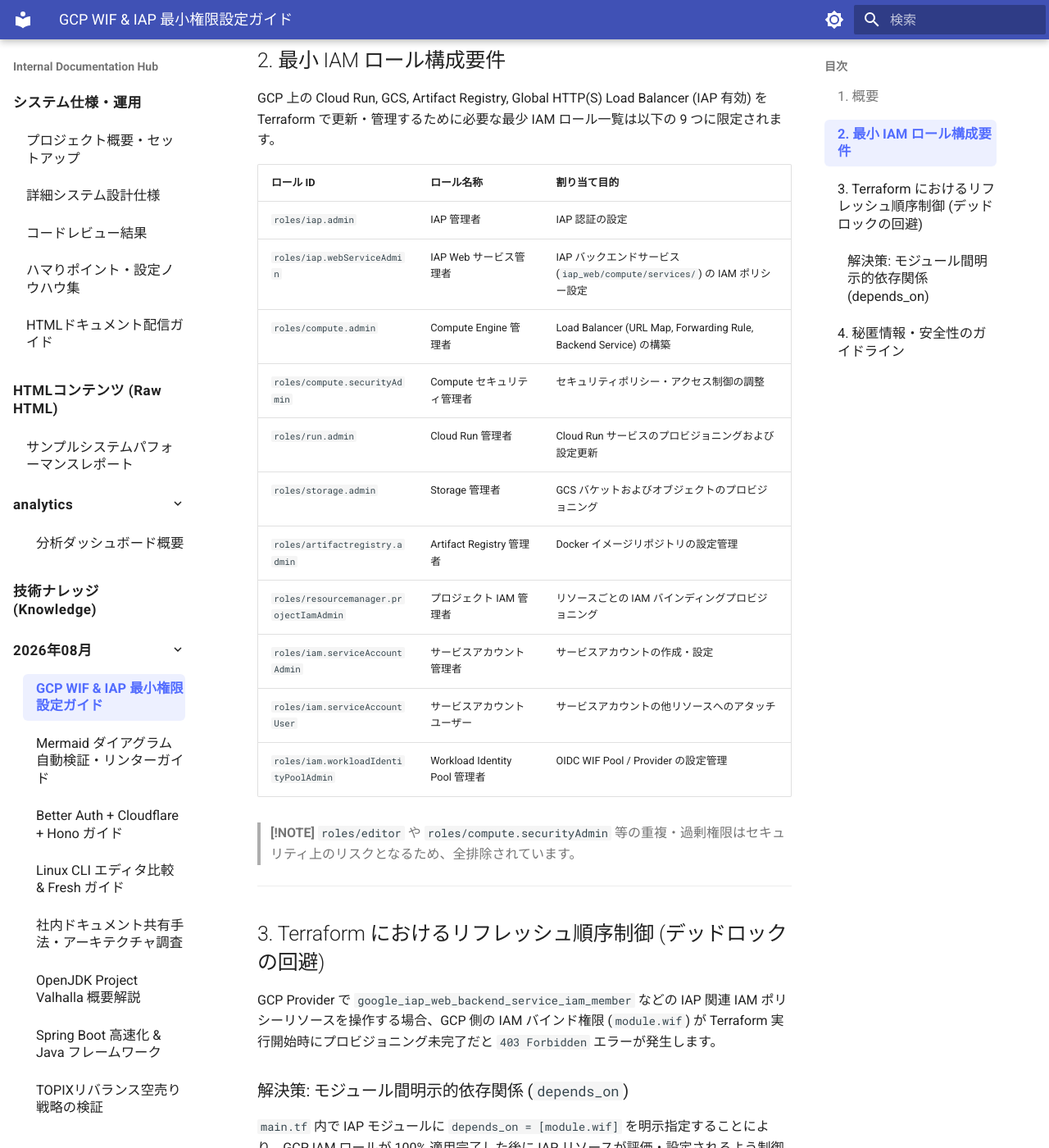
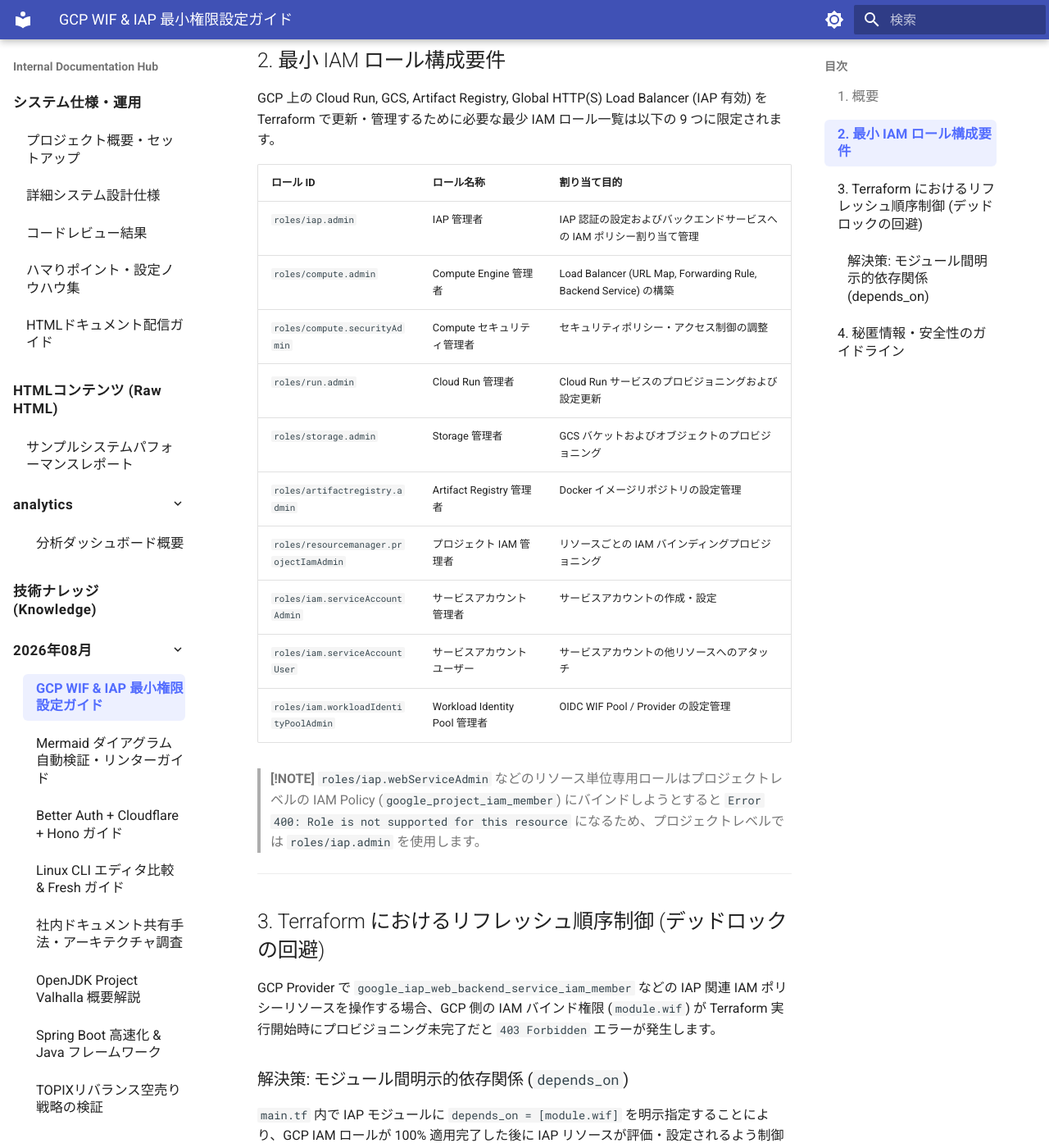
Before and after one commit to oharato/docs-repo, an MkDocs documentation site: the page built from docs/knowledge/2026-08/2026-08-09_gcp_wif_iap_least_privilege_guide.md, in a window 1280 px wide and 1400 px high, scrolled down 426 px. Shown: the whole window at 82% size. Built offline with MkDocs 1.6.1 and Material for MkDocs 9.7.7, drawn with Linux system fonts in a browser that asks for light colours.

Commit message:
docs: document project-level IAM role constraint for iap.webServiceAdmin

```diff
--- a/docs/knowledge/2026-08/2026-08-09_gcp_wif_iap_least_privilege_guide.md
+++ b/docs/knowledge/2026-08/2026-08-09_gcp_wif_iap_least_privilege_guide.md
@@ -12,8 +12,7 @@
 
 | ロール ID | ロール名称 | 割り当て目的 |
 | :--- | :--- | :--- |
-| `roles/iap.admin` | IAP 管理者 | IAP 認証の設定 |
-| `roles/iap.webServiceAdmin` | IAP Web サービス管理者 | IAP バックエンドサービス (`iap_web/compute/services/`) の IAM ポリシー設定 |
+| `roles/iap.admin` | IAP 管理者 | IAP 認証の設定およびバックエンドサービスへの IAM ポリシー割り当て管理 |
 | `roles/compute.admin` | Compute Engine 管理者 | Load Balancer (URL Map, Forwarding Rule, Backend Service) の構築 |
 | `roles/compute.securityAdmin` | Compute セキュリティ管理者 | セキュリティポリシー・アクセス制御の調整 |
 | `roles/run.admin` | Cloud Run 管理者 | Cloud Run サービスのプロビジョニングおよび設定更新 |
@@ -25,7 +24,7 @@
 | `roles/iam.workloadIdentityPoolAdmin` | Workload Identity Pool 管理者 | OIDC WIF Pool / Provider の設定管理 |
 
 > **[!NOTE]**
-> `roles/editor` や `roles/compute.securityAdmin` 等の重複・過剰権限はセキュリティ上のリスクとなるため、全排除されています。
+> `roles/iap.webServiceAdmin` などのリソース単位専用ロールはプロジェクトレベルの IAM Policy (`google_project_iam_member`) にバインドしようとすると `Error 400: Role is not supported for this resource` になるため、プロジェクトレベルでは `roles/iap.admin` を使用します。
 
 ---
 
```
Also changed, not shown: docs/system/pitfalls_and_tips.md (+0 -1 lines).
